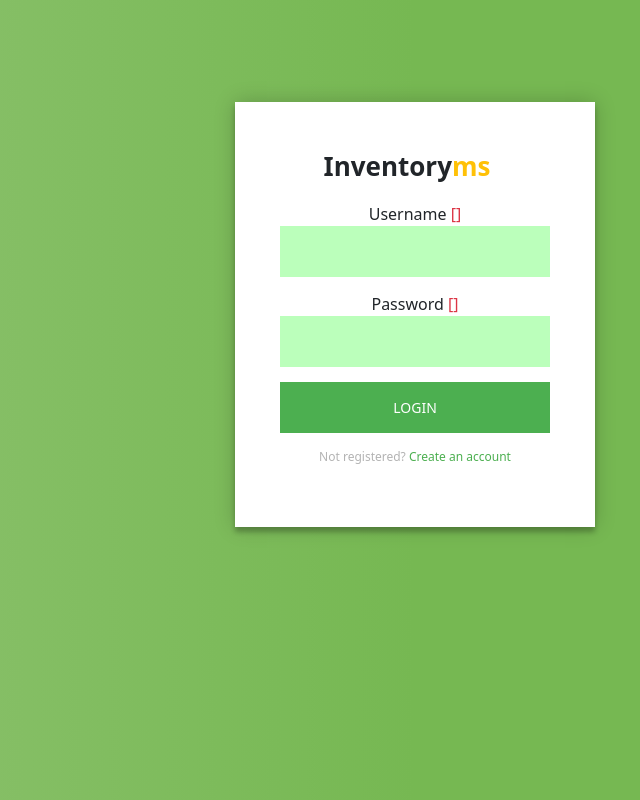
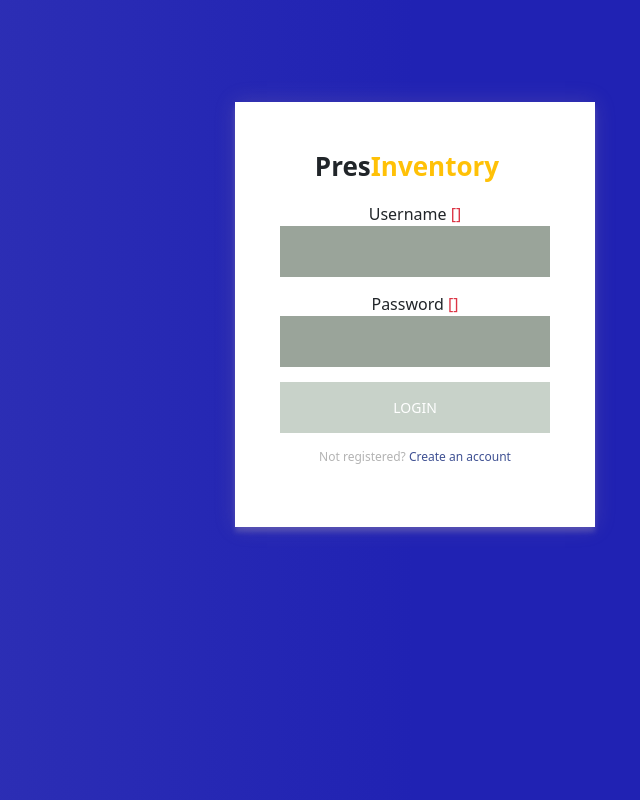
Before and after one commit to OforiPrescott/sales-and-inventory-management, a Django app: template accounts/templates/accounts/login.html in a window 1280 px wide. Shown: the whole page, without its empty margins (225-865 px from the left). Run offline with Django 4.2, Linux system fonts and the light colour scheme; the template is opened without the code that fills it, so the values that code supplies are empty, except form fields; tables that the repository leaves empty hold one stand-in row (values such as "Sample post"); form fields are guessed from the names that the template uses; some libraries are stand-ins or nearby versions.

Commit message:
Inventoryname update

```diff
--- a/InventoryMS/asgi.py
+++ b/PresHacks/asgi.py
@@ -1,5 +1,5 @@
 """
-ASGI config for InventoryMS project.
+ASGI config for PresHacks project.
 
 It exposes the ASGI callable as a module-level variable named ``application``.
 
--- a/accounts/templates/accounts/login.html
+++ b/accounts/templates/accounts/login.html
@@ -21,11 +21,11 @@
       margin: 0 auto 100px;
       padding: 45px;
       text-align: center;
-      box-shadow: 0 0 20px 0 rgba(0, 0, 0, 0.2), 0 5px 5px 0 rgba(0, 0, 0, 0.24);
+      box-shadow: 0 0 20px 0 rgba(179, 157, 157, 0.2), 0 5px 5px 0 rgba(201, 185, 185, 0.24);
     }
     .form input {
       outline: 0;
-      background: #bbffbb;
+      background: #9aa49a;
       width: 100%;
       border: 0;
       margin: 0 0 15px;
@@ -36,7 +36,7 @@
     .form button {
       text-transform: uppercase;
       outline: 0;
-      background: #4CAF50;
+      background: #c8d2c9;
       width: 100%;
       border: 0;
       padding: 15px;
@@ -47,7 +47,7 @@
       cursor: pointer;
     }
     .form button:hover,.form button:active,.form button:focus {
-      background: #43A047;
+      background: #9ea89e;
     }
     .form .message {
       margin: 15px 0 0;
@@ -55,7 +55,7 @@
       font-size: 12px;
     }
     .form .message a {
-      color: #4CAF50;
+      color: #3f5193;
       text-decoration: none;
     }
     .form .register-form {
@@ -95,16 +95,16 @@
       color: #EF3B3A;
     }
     body {
-      background: #76b852; /* fallback for old browsers */
-      background: rgb(141,194,111);
-      background: linear-gradient(90deg, rgba(141,194,111,1) 0%, rgba(118,184,82,1) 50%);
+      background: #2924b3; /* fallback for old browsers */
+      background: rgb(39, 33, 158);
+      background: linear-gradient(90deg, rgb(50, 52, 181) 0%, rgb(32, 34, 179) 50%);
       -webkit-font-smoothing: antialiased;
       -moz-osx-font-smoothing: grayscale;
     }
     </style>
     <div class="form">
       <div>
-        <strong class="navbar-brand" style="font-size: 26px;">Inventory<span class="text-warning">ms</span></strong>
+        <strong class="navbar-brand" style="font-size: 26px;">Pres<span class="text-warning">Inventory</span></strong>
       </div>
       <div class="text-danger">
         {% if messages %} {% for message in messages %}
--- a/store/templates/store/base.html
+++ b/store/templates/store/base.html
@@ -32,7 +32,7 @@
                     <button class="navbar-toggler" type="button" data-bs-toggle="collapse" data-bs-target="#toggle-navbar" aria-controls="toggle-navbar" aria-expanded="false" aria-label="Toggle navigation">
                       <i class="fa fa-bars text-white"></i>
                     </button>
-                    <a class="navbar-brand" style="font-size: 20px;" href="{% url 'dashboard' %}">Inventory<span class="text-warning">ms</span></a>
+                    <a class="navbar-brand" style="font-size: 20px;" href="{% url 'dashboard' %}">Pres<span class="text-warning">Inventory</span></a>
                   </div>
                   <div class="collapse navbar-collapse" id="toggle-navbar">
                     <ul class="navbar-nav ms-auto">
```
Also changed, not shown: accounts/templates/accounts/register.html (+8 -8 lines), PresHacks/__init__.py (added), PresHacks/settings.py (renamed from InventoryMS/settings.py), PresHacks/urls.py (renamed from InventoryMS/urls.py), PresHacks/wsgi.py (renamed from InventoryMS/wsgi.py), static/images/profile_pics/Steve.jpg (deleted), static/images/profile_pics/Steve_uiDszVv.jpg (deleted), static/images/profile_pics/steven.jpg (deleted).
